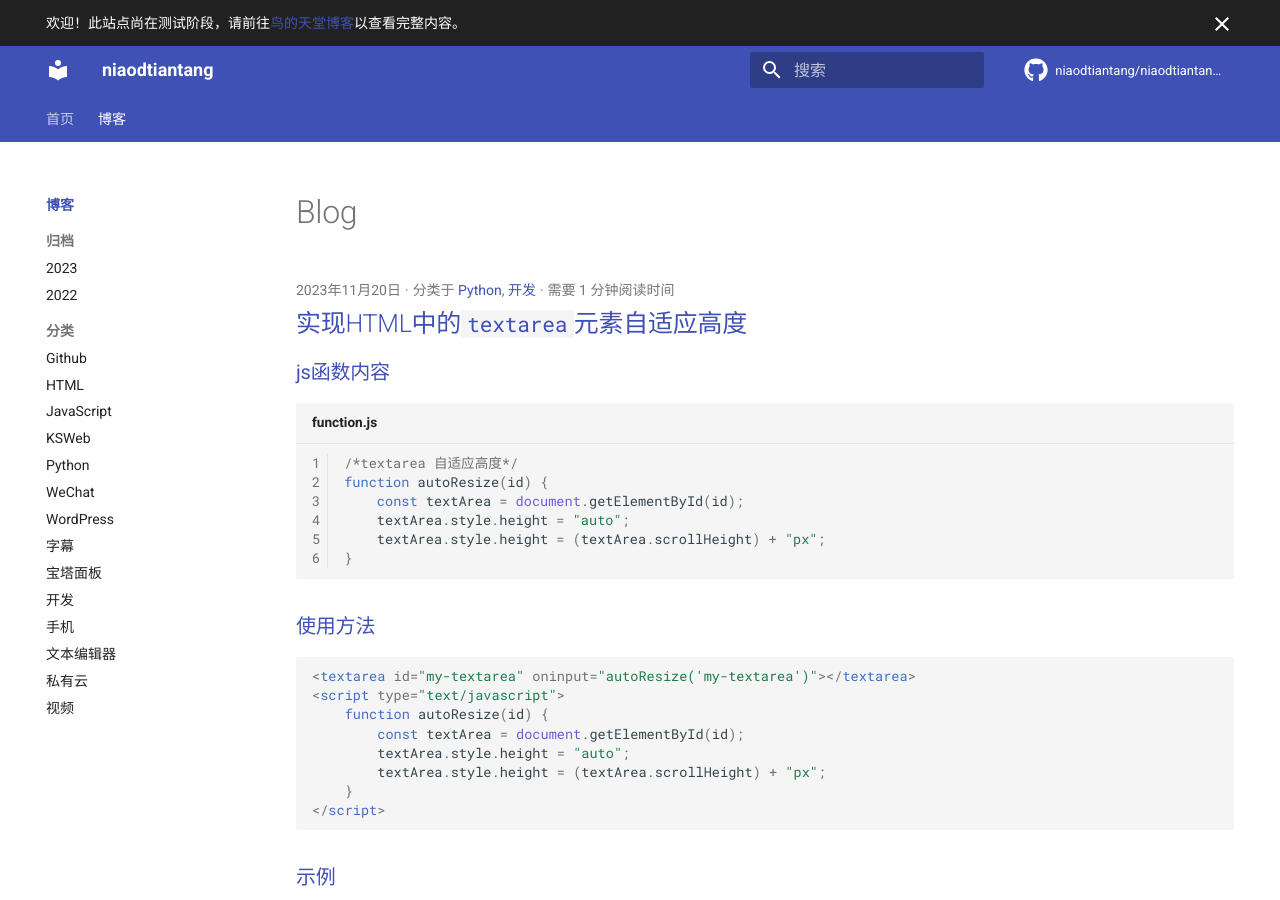
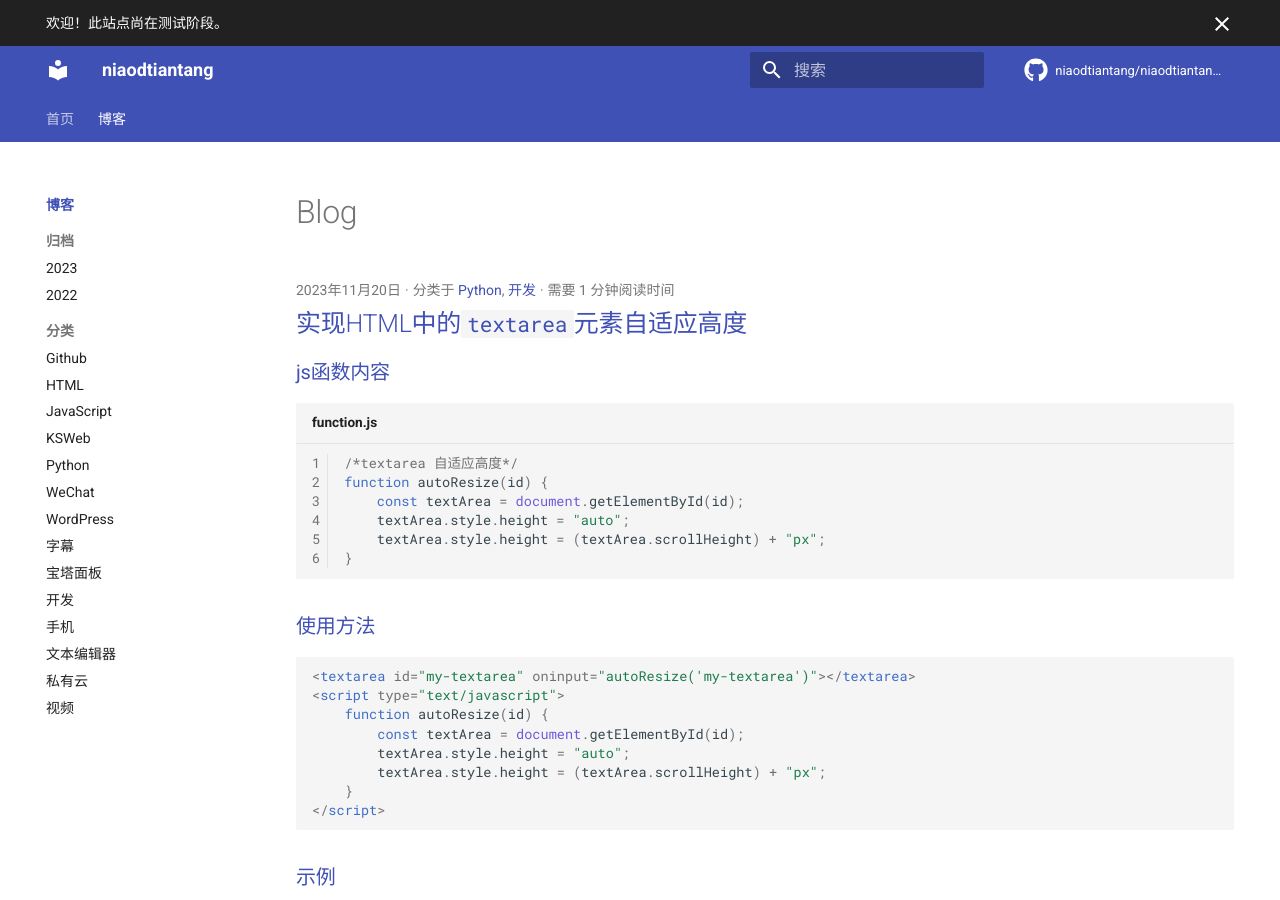
Before and after one commit to halfoffive/halfoffive.github.io, an MkDocs documentation site: the page built from docs/blog/index.md, in a window 1280 px wide and 900 px high. Built offline with MkDocs 1.6.1 and Material for MkDocs 9.7.7, drawn with Linux system fonts in a browser that asks for light colours; comment, search, counter and statistics services are not loaded.

Commit message:
Update main.html

```diff
--- a/docs/overrides/main.html
+++ b/docs/overrides/main.html
@@ -2,5 +2,5 @@
 
 {% block announce %}
   <!-- Add announcement here, including arbitrary HTML -->
-  欢迎！此站点尚在测试阶段，请前往<a href="https://blog.niaodtiantang.com">鸟的天堂博客</a>以查看完整内容。
+  欢迎！此站点尚在测试阶段。
 {% endblock %}
```
